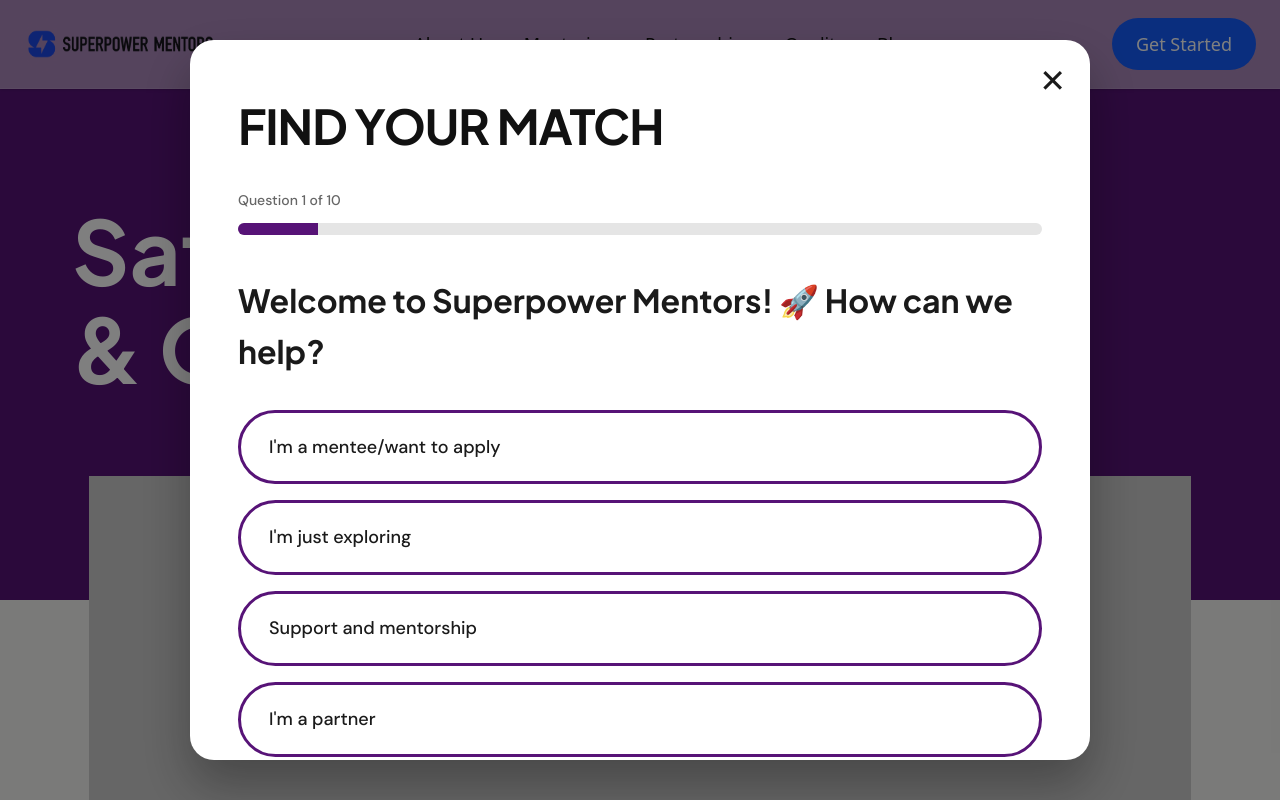
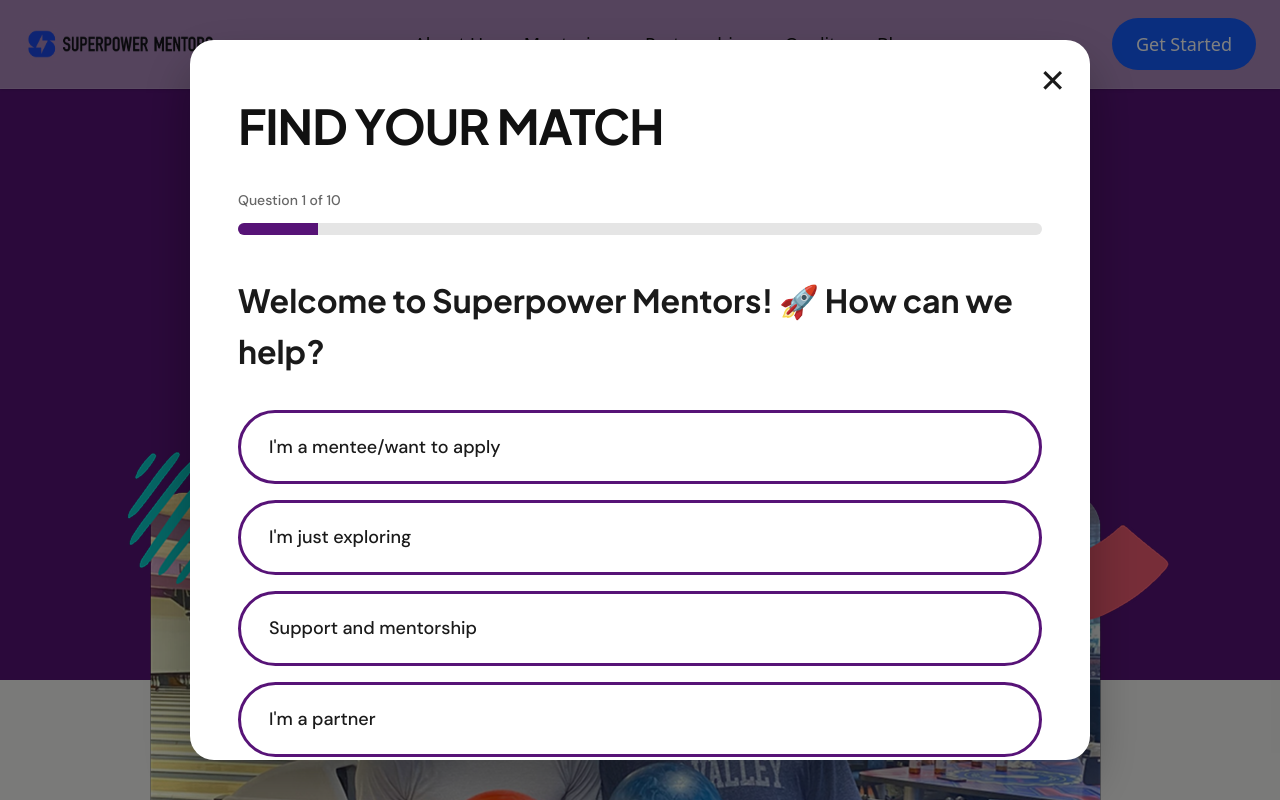
Before and after one commit to Scout-NU/superpower-mentors, a Next.js app: page /quality in a window 1280 px wide. Shown: the top 800 px of the page. Built offline with nearby package versions, Linux system fonts and the light colour scheme.

Commit message:
last changes

```diff
--- a/app/quality/page.tsx
+++ b/app/quality/page.tsx
@@ -9,7 +9,7 @@
       <div className={styles.heroBand}>
           <div className={styles.heroHeadingWrap}><span className={styles.heroHeading}>Safety <br/>&amp; Quality Assurance</span></div>
       </div>
-      <img className={styles.heroImage} src="https://placehold.co/1102x830" />
+      <img className={styles.heroImage} src="placeholder.png" />
     </section>
   );
 }
--- a/app/quality/quality.module.css
+++ b/app/quality/quality.module.css
@@ -1,6 +1,6 @@
 .heroBand {
   width: 100%;
-  height: 630px;
+  height: 830px;
   position: absolute;
   left: 0;
   top: 115px;
@@ -9,21 +9,19 @@
 
 .heroHeadingWrap {
   width: 1609px;
-  /* position: absolute; */
   left: 75px;
-  top: 152px;
+  top: 100px;
   display: flex;
   flex-direction: column;
   justify-content: center;
 }
 
 .heroHeading {
-  color: white;
-  font-family: "Plus Jakarta Sans";
-  font-size: clamp(2.4rem, 5vw, 6rem);
-  font-weight: 700;
-  line-height: 110px;
-  /* word-wrap: break-word; */
+  font-family: 'Plus Jakarta Sans', sans-serif;
+  font-size: clamp(2.8rem, 7vw, 10vw);
+  font-weight: 500;
+  line-height: 1;
+  color: var(--color-white);
 }
 
 .vettingBand {
@@ -254,7 +252,7 @@
 .heroBlock .heroBand {
   position: static;
   width: 100%;
-  height: 600px;
+  height: 680px;
   background: #571377;
   display: flex;
   align-items: center;
@@ -275,6 +273,8 @@
   width: min(100%, 1200px);
   margin: 0 auto;
   padding-inline: clamp(1rem, 3vw, 2rem);
+  align-items: center;
+  transform: translateY(-50px);
 }
 
 .heroBlock .heroHeading {
@@ -290,7 +290,7 @@
   position: relative;
   left: auto;
   top: auto;
-  transform: translateY(-15%);
+  transform: translateY(-30%);
   z-index: 2;
   width: min(92vw, 1102px);
   max-width: 100%;
@@ -302,7 +302,7 @@
 }
 
 .commitmentBlock {
-  margin-top: 50px;
+  margin-top: -225px;
   margin-bottom: clamp(2rem, 4vw, 3rem);
 }
 
```
Also changed, not shown: public/placeholder.png (added).
